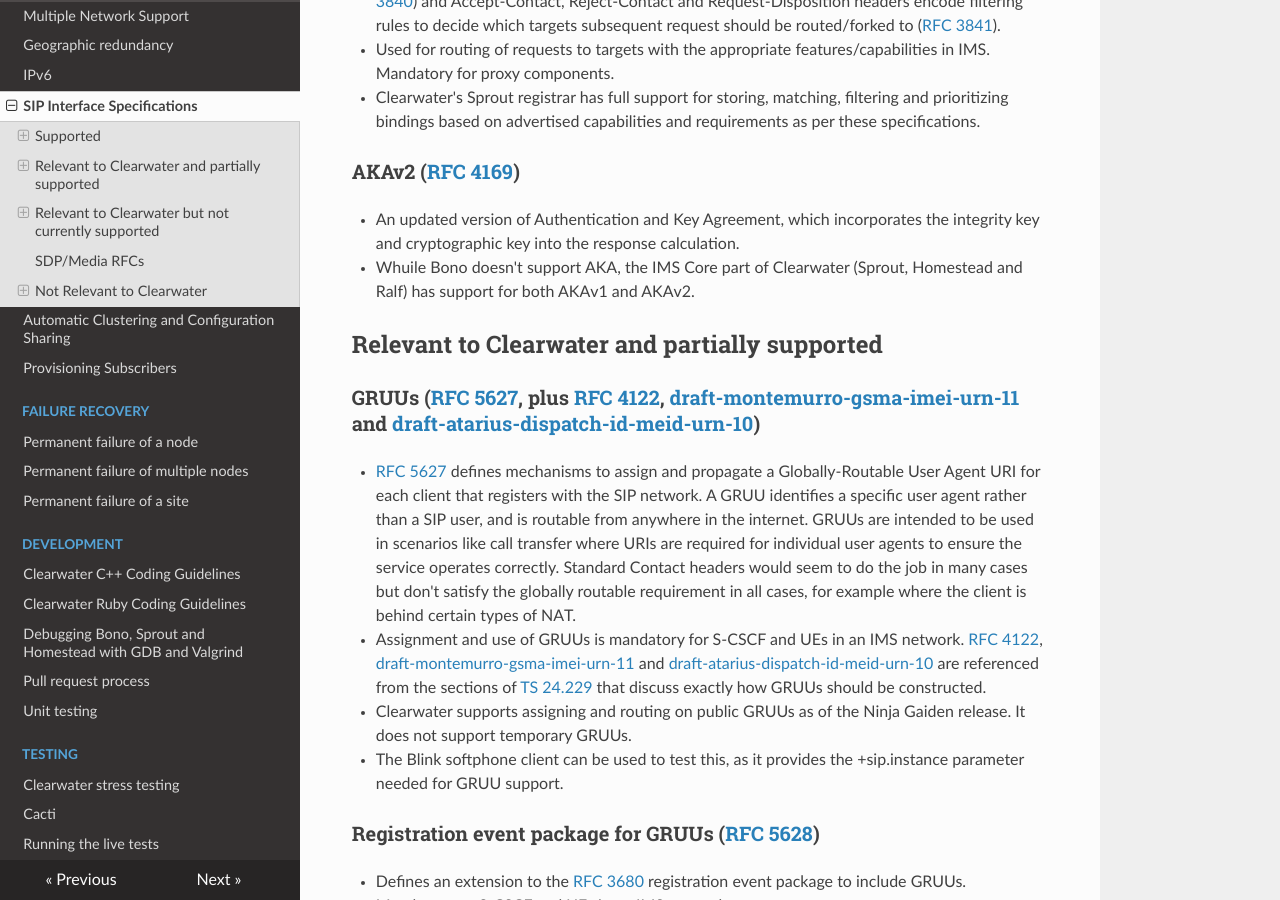
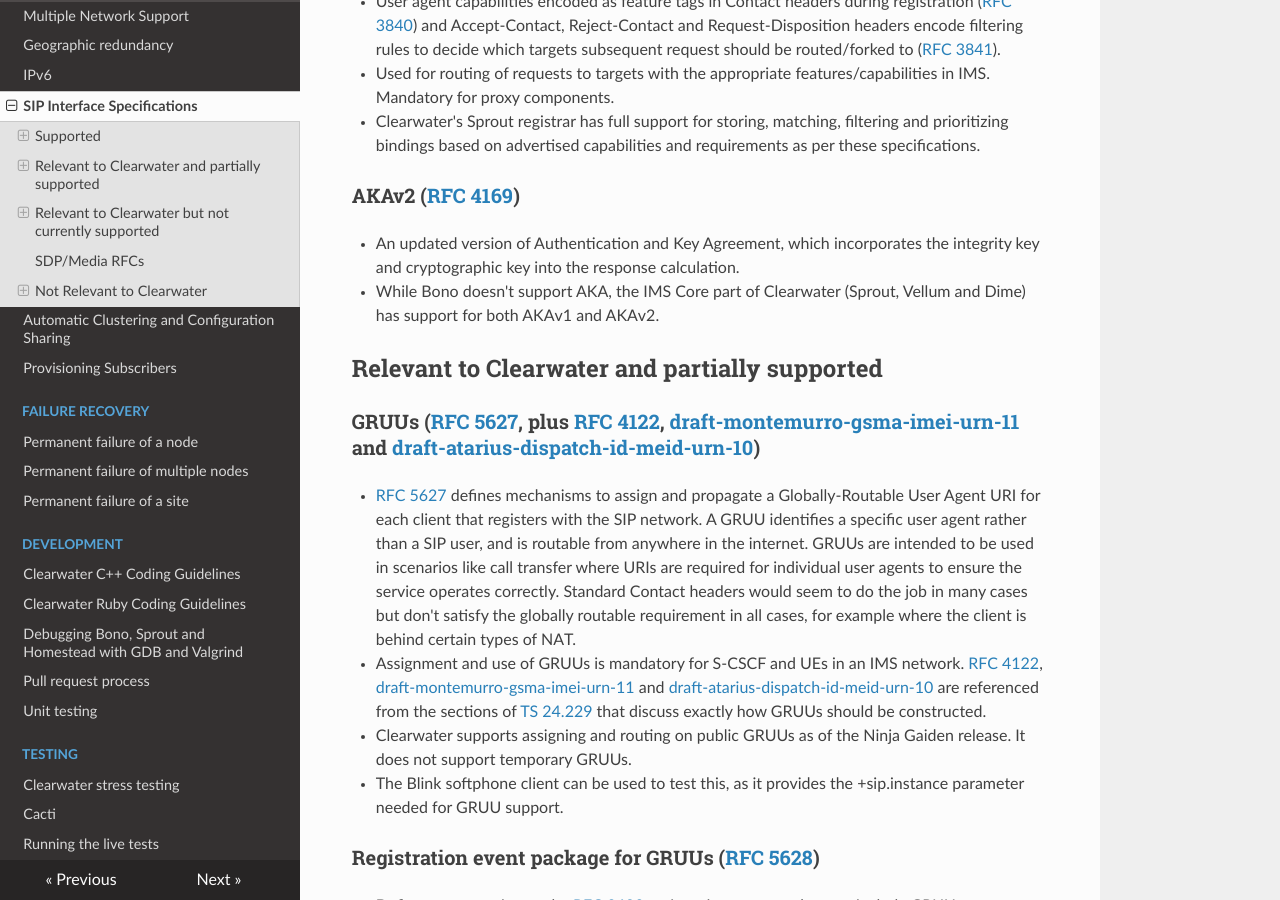
Before and after one commit to Metaswitch/clearwater-readthedocs, an MkDocs documentation site: the page built from docs/SIP_Interface_Specifications.md, in a window 1280 px wide and 900 px high, scrolled down 8903 px. Built offline with MkDocs 1.6.1, drawn with Linux system fonts in a browser that asks for light colours; nearby versions of some CDN libraries; old or Windows-style settings are respelled for this version of MkDocs; some of the changed text lies outside the part shown.

Commit message:
Update SIP Interface Specifications for split state

```diff
--- a/docs/SIP_Interface_Specifications.md
+++ b/docs/SIP_Interface_Specifications.md
@@ -234,7 +234,7 @@ The following RFCs are already supported by Clearwater.  Note that a number of t
 
 *   This RFC defines how AKA authentication parameters map into the authentication and authorization headers used for digest authentication.
 *   IMS allows AKA authentication as an alternative to SIP digest, although it is not mandatory.
-*   Supported in Clearwater since sprint 39 “WALL-E”.
+*   While Bono doesn't support AKA, the IMS Core part of Clearwater (Sprout, Vellum and Dime) has support for both AKAv1 and AKAv2.
 
 ### SIP Instant Messaging ([RFC 3428](http://www.ietf.org/rfc/rfc3428.txt))
 
@@ -269,7 +269,7 @@ The following RFCs are already supported by Clearwater.  Note that a number of t
 ### AKAv2 ([RFC 4169](http://www.ietf.org/rfc/rfc4169.txt))
 
 *   An updated version of Authentication and Key Agreement, which incorporates the integrity key and cryptographic key into the response calculation.
-*   Whuile Bono doesn't support AKA, the IMS Core part of Clearwater (Sprout, Homestead and Ralf) has support for both AKAv1 and AKAv2.
+*   While Bono doesn't support AKA, the IMS Core part of Clearwater (Sprout, Vellum and Dime) has support for both AKAv1 and AKAv2.
 
 
 ## Relevant to Clearwater and partially supported
```
